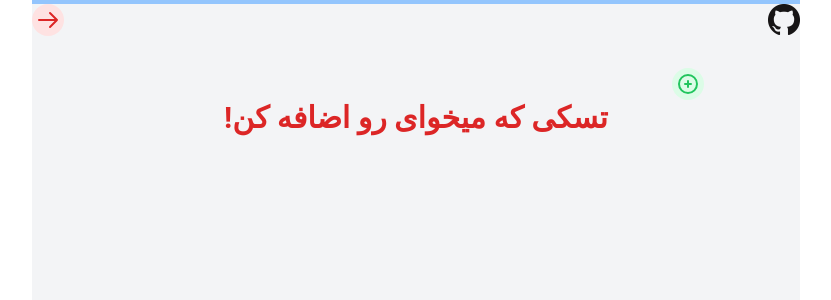
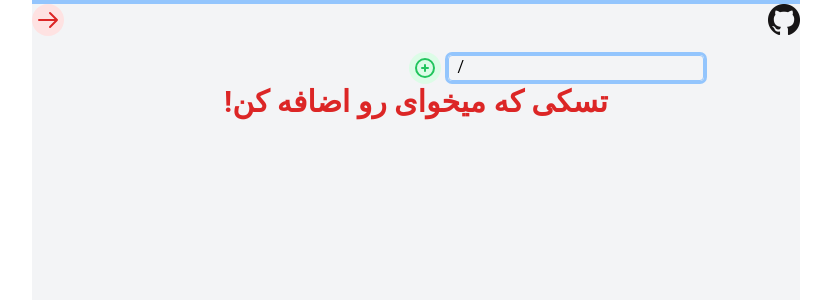
Before and after one commit to AldeonMoriak/task-tracker, a Vue app: page / in a window 1280 px wide. Shown: the top 300 px of the page, without its empty margins (224-1055 px from the left). Built offline with nearby package versions, Linux system fonts and the light colour scheme; a web font is replaced by a local one.

Commit message:
add play and stop button

```diff
--- a/package.json
+++ b/package.json
@@ -9,7 +9,7 @@
   "dependencies": {
     "vite-plugin-windicss": "^0.16.7",
     "vue": "^3.0.5",
-    "windicss": "^3.0.12"
+    "windicss": "^3.1.0"
   },
   "devDependencies": {
     "@vitejs/plugin-vue": "^1.2.2",
--- a/src/App.vue
+++ b/src/App.vue
@@ -1,13 +1,7 @@
 <template>
   <div
     :dir="dir"
-    class="
-      mx-auto
-      max-w-screen-md
-      text-center
-      border-t-4 border-blue-300
-      bg-gray-100
-    "
+    class="mx-auto max-w-screen-md text-center border-t-4 border-blue-300 bg-gray-100"
     :class="tasksList.length < 10 ? 'h-screen' : 'h-full'"
   >
     <div class="flex justify-between">
@@ -28,17 +22,7 @@
       <svg
         xmlns="http://www.w3.org/2000/svg"
         v-if="dir === 'rtl'"
-        class="
-          h-8
-          w-8
-          left-1
-          top-1
-          cursor-pointer
-          bg-red-100
-          text-red-600
-          rounded-full
-          p-1
-        "
+        class="h-8 w-8 left-1 top-1 cursor-pointer bg-red-100 text-red-600 rounded-full p-1"
         fill="none"
         viewBox="0 0 24 24"
         stroke="currentColor"
@@ -54,17 +38,7 @@
       <svg
         xmlns="http://www.w3.org/2000/svg"
         v-if="dir === 'ltr'"
-        class="
-          h-8
-          w-8
-          right-1
-          top-1
-          cursor-pointer
-          bg-red-100
-          text-red-600
-          rounded-full
-          p-1
-        "
+        class="h-8 w-8 right-1 top-1 cursor-pointer bg-red-100 text-red-600 rounded-full p-1"
         fill="none"
         viewBox="0 0 24 24"
         stroke="currentColor"
@@ -78,7 +52,11 @@
         />
       </svg>
     </div>
-    <Header v-on:task-inserted="addTask" class="w-3/4 mx-auto" />
+    <Header
+      :direction="dir"
+      v-on:task-inserted="addTask"
+      class="w-3/4 mx-auto"
+    />
     <Tasks
       :tasks="tasksList"
       class="w-3/4 mx-auto"
--- a/src/components/Header.vue
+++ b/src/components/Header.vue
@@ -1,30 +1,22 @@
 <template>
-  <header class="flex justify-between mt-4 items-center font-vazir">
+  <header class="flex mt-4 items-center font-vazir">
+    <div class="flex">
+      <input
+        type="text"
+        ref="taskInput"
+        v-model="taskName"
+        class="border border-blue-300 bg-transparent ring ring-blue-300 rounded w-64 top-4"
+        @keypress.enter="insertTaskHandler"
+      />
+      <p class="-mx-5 text-grey-300 px-1">/</p>
+    </div>
     <svg
       xmlns="http://www.w3.org/2000/svg"
-      class="
-        h-8
-        w-8
-        text-green-500
-        mt-4
-        cursor-pointer
-        bg-green-100
-        rounded-full
-        p-1
-        hover:(bg-green-200
-        text-green-600
-        -translate-y-1
-        scale-110)
-        animate-flip
-        transition
-        duration-500
-        ease-in-out
-        transform
-      "
+      class="mx-8 h-8 w-8 text-green-500 cursor-pointer bg-green-100 rounded-full p-1 hover:(bg-green-200 text-green-600 -translate-y-1 scale-110) animate-flip transition duration-500 ease-in-out transform"
       fill="none"
       viewBox="0 0 24 24"
       stroke="currentColor"
-      @click="showToggleHandler"
+      @click="insertTaskHandler"
     >
       <path
         stroke-linecap="round"
@@ -33,47 +25,44 @@
         d="M12 9v3m0 0v3m0-3h3m-3 0H9m12 0a9 9 0 11-18 0 9 9 0 0118 0z"
       />
     </svg>
-    <input
-      type="text"
-      ref="taskInput"
-      v-model="taskName"
-      class="
-        border border-blue-300
-        bg-transparent
-        ring ring-blue-300
-        rounded
-        w-64
-        top-4
-        left-auto
-        right-auto
-      "
-      v-show="show"
-      @keypress.enter="insertTaskHandler"
-    />
   </header>
 </template>
 <script>
 export default {
+  props: {
+    direction: {
+      type: String,
+      default: "rtl",
+    },
+  },
   data() {
     return {
-      show: false,
       taskName: "",
+      keyboardEventListener: null,
     };
+  },
+  mounted() {
+    this.keyboardEventListener = addEventListener(
+      "keydown",
+      this.keyListenerHandler
+    );
   },
   methods: {
     showToggleHandler() {
-      this.show = true;
-      this.taskName = "";
       this.focusInput();
     },
     insertTaskHandler() {
       this.$emit("task-inserted", this.taskName);
-      this.show = false;
+      this.taskName = "";
+    },
+    keyListenerHandler(event) {
+      if (event.code.toLowerCase() === "slash") {
+        event.preventDefault();
+        this.focusInput();
+      }
     },
     focusInput() {
-      setTimeout(() => {
-        this.$refs.taskInput.focus();
-      }, 100);
+      this.$refs.taskInput.focus();
     },
   },
 };
--- a/src/components/Tasks.vue
+++ b/src/components/Tasks.vue
@@ -4,18 +4,8 @@
       <div
         v-for="(task, index) in tasks"
         :key="index"
-        class="
-          flex
-          justify-between
-          ring
-          p-4
-          rounded
-          mb-4
-          cursor-pointer
-          list-complete-item
-        "
+        class="flex justify-between ring p-4 rounded mb-4 list-complete-item"
         :class="classNames(index)"
-        @click="$emit('task-clicked', index)"
       >
         <span class="">
           {{ task.name }}
@@ -24,19 +14,35 @@
           <span>{{
             task.hours + ":" + task.minutes + ":" + task.seconds
           }}</span>
+          <div
+            @click="$emit('task-clicked', index)"
+            class="flex justify-between"
+          >
+            <svg
+              v-if="!isTicking || currentIndex != index"
+              class="h-6 w-6 mx-5 text-green-600 bg-green-200 rounded-full hover:(bg-green-300 text-green-800) cursor-pointer"
+              viewBox="0 0 24 24"
+              fill="none"
+              xmlns="http://www.w3.org/2000/svg"
+            >
+              <path
+                d="M15 12.3301L9 16.6603L9 8L15 12.3301Z"
+                fill="currentColor"
+              />
+            </svg>
+            <svg
+              v-else
+              class="h-6 w-6 mx-5 text-pink-600 bg-pink-200 rounded-full hover:(bg-pink-300 text-pink-800) cursor-pointer"
+              viewBox="0 0 24 24"
+              fill="none"
+              xmlns="http://www.w3.org/2000/svg"
+            >
+              <path d="M7 7H17V17H7V7Z" fill="currentColor" />
+            </svg>
+          </div>
           <svg
             xmlns="http://www.w3.org/2000/svg"
-            class="
-              h-6
-              w-6
-              p-1
-              mx-5
-              text-red-600
-              bg-red-200
-              rounded-full
-              hover:(bg-red-300
-              text-red-800)
-            "
+            class="h-6 w-6 p-1 text-red-600 bg-red-200 rounded-full hover:(bg-red-300 text-red-800) cursor-pointer"
             fill="none"
             viewBox="0 0 24 24"
             stroke="currentColor"
@@ -54,8 +60,18 @@
     </transition-group>
   </div>
   <div v-else>
-    <div v-if="direction === 'rtl'" class="text-red-600 font-vazir text-xl lg:text-3xl font-bold text-center my-auto">تسکی که میخوای رو اضافه کن!</div>
-    <div v-else class="text-red-600 font-semibold text-xl lg:text-3xl text-center my-auto">Add a task!</div>
+    <div
+      v-if="direction === 'rtl'"
+      class="text-red-600 font-vazir text-xl lg:text-3xl font-bold text-center my-auto"
+    >
+      تسکی که میخوای رو اضافه کن!
+    </div>
+    <div
+      v-else
+      class="text-red-600 font-semibold text-xl lg:text-3xl text-center my-auto"
+    >
+      Add a task!
+    </div>
   </div>
 </template>
 
@@ -78,8 +94,8 @@ export default {
     },
     direction: {
       type: String,
-      default: 'rtl'
-    }
+      default: "rtl",
+    },
   },
   methods: {
     classNames(index) {
```
Also changed, not shown: 2 other files (tests, documents, lock files or other folders).
